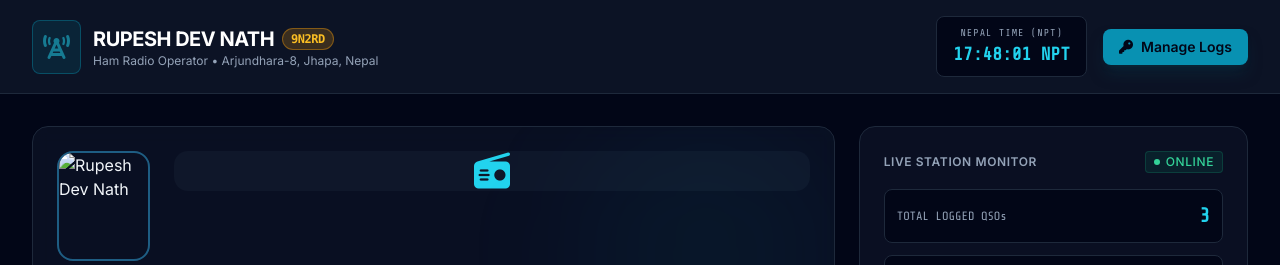
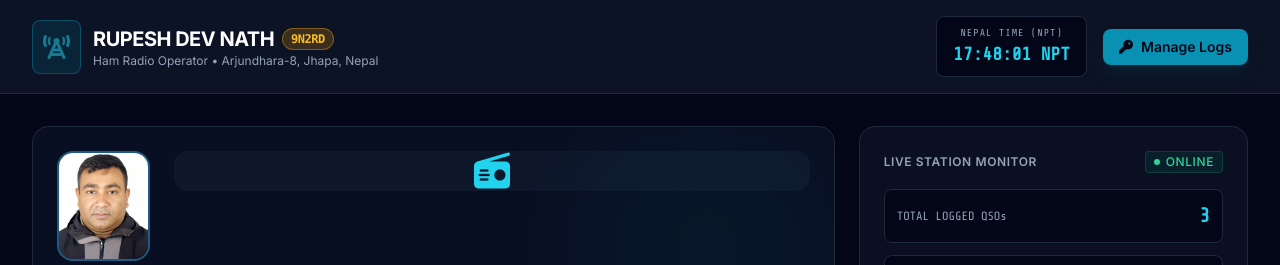
Before and after one commit to 9N2RN/9N2RN, a plain HTML site: page index.html in a window 1280 px wide. Shown: the top 265 px of the page. Drawn offline with nearby package versions, Linux system fonts and the light colour scheme.

Commit message:
Change profile image from JPG to JPEG format

```diff
--- a/index.html
+++ b/index.html
@@ -91,7 +91,7 @@
                 <div class="absolute top-0 right-0 w-64 h-64 bg-cyan-500/5 rounded-full blur-3xl pointer-events-none"></div>
 
                 <div class="flex flex-col md:flex-row gap-6 items-start">
-                    <img src="/profile.jpg" alt="Rupesh Dev Nath" style="width: 110px; height: 110px; object-fit: cover; border-radius: 16px; border: 2px solid rgba(56, 189, 248, 0.45); display: block;">
+                    <img src="/profile.jpeg" alt="Rupesh Dev Nath" style="width: 110px; height: 110px; object-fit: cover; border-radius: 16px; border: 2px solid rgba(56, 189, 248, 0.45); display: block;">
                         <div class="w-full h-full bg-slate-900 rounded-[14px] flex items-center justify-center">
                             <i class="fa-solid fa-radio text-4xl text-cyan-400"></i>
                         </div>
```
